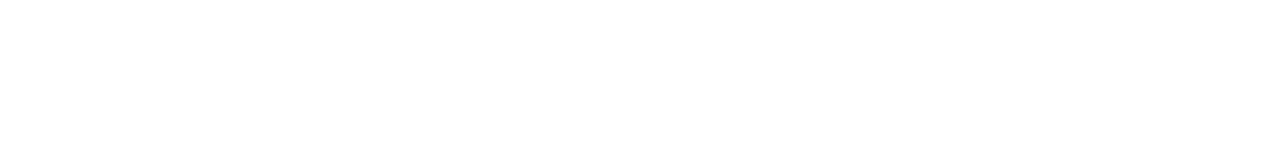
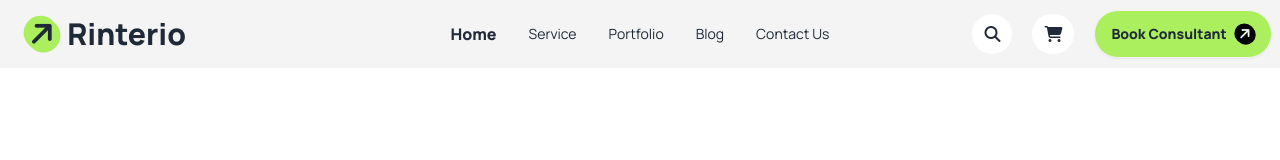
Before and after one commit to jahidul2004/assignment-3, a plain HTML site: page index.html in a window 1280 px wide. Drawn offline with nearby package versions, Linux system fonts and the light colour scheme.

Commit message:
Navbar section added.

```diff
--- a/index.html
+++ b/index.html
@@ -31,6 +31,9 @@
             .manrope-fonts {
                 font-family: "Manrope", sans-serif;
             }
+            .bg-deep {
+                background-color: #abef5f;
+            }
         </style>
         <!-- Some styles -->
 
@@ -38,5 +41,74 @@
         <meta name="viewport" content="width=device-width, initial-scale=1.0" />
         <title>Rinterio</title>
     </head>
-    <body class="manrope-fonts"></body>
+    <body class="manrope-fonts">
+        <section class="bg-[#f4f4f4]">
+            <!-- Header section start from here -->
+            <section class="header container m-auto">
+                <!-- Navbar section start from here -->
+                <nav>
+                    <div class="navbar bg-base-100 bg-[#f4f4f4]">
+                        <!-- For mobile device -->
+                        <div class="navbar-start">
+                            <div class="dropdown">
+                                <div
+                                    tabindex="0"
+                                    role="button"
+                                    class="btn btn-ghost lg:hidden ml-auto"
+                                >
+                                    <i class="fa-solid fa-bars"></i>
+                                </div>
+                                <ul
+                                    tabindex="0"
+                                    class="menu menu-sm dropdown-content bg-base-100 rounded-box z-[1] mt-3 w-52 p-2 shadow"
+                                >
+                                    <li><a>Home</a></li>
+                                    <li><a>Service</a></li>
+                                    <li><a>Portfolio</a></li>
+                                    <li><a>Blog</a></li>
+                                    <li><a>Contact Us</a></li>
+                                </ul>
+                            </div>
+                            <a class="btn btn-ghost text-3xl font-extrabold"
+                                ><i
+                                    class="fa-solid fa-arrow-right bg-deep p-1 rounded-full -rotate-45"
+                                ></i
+                                >Rinterio</a
+                            >
+                        </div>
+                        <!-- For Medium and Large Device -->
+                        <div class="navbar-center hidden lg:flex">
+                            <ul class="menu menu-horizontal px-1">
+                                <li>
+                                    <a class="text-[16px] font-extrabold"
+                                        >Home</a
+                                    >
+                                </li>
+                                <li><a>Service</a></li>
+                                <li><a>Portfolio</a></li>
+                                <li><a>Blog</a></li>
+                                <li><a>Contact Us</a></li>
+                            </ul>
+                        </div>
+                        <!-- For medium and large device  -->
+                        <div class="navbar-end hidden lg:inline-flex">
+                            <i
+                                class="fa-solid fa-magnifying-glass bg-white p-3 rounded-full cursor-pointer"
+                            ></i>
+                            <i
+                                class="fa-solid fa-cart-shopping mx-5 bg-white p-3 rounded-full cursor-pointer"
+                            ></i>
+                            <a class="btn bg-deep rounded-3xl font-extrabold"
+                                >Book Consultant<i
+                                    class="fa-solid fa-arrow-right text-[#f4f4f4] bg-[black] p-1 rounded-full -rotate-45"
+                                ></i
+                            ></a>
+                        </div>
+                    </div>
+                </nav>
+                <!-- Navbar section end here -->
+            </section>
+            <!-- Header section end here -->
+        </section>
+    </body>
 </html>
```
